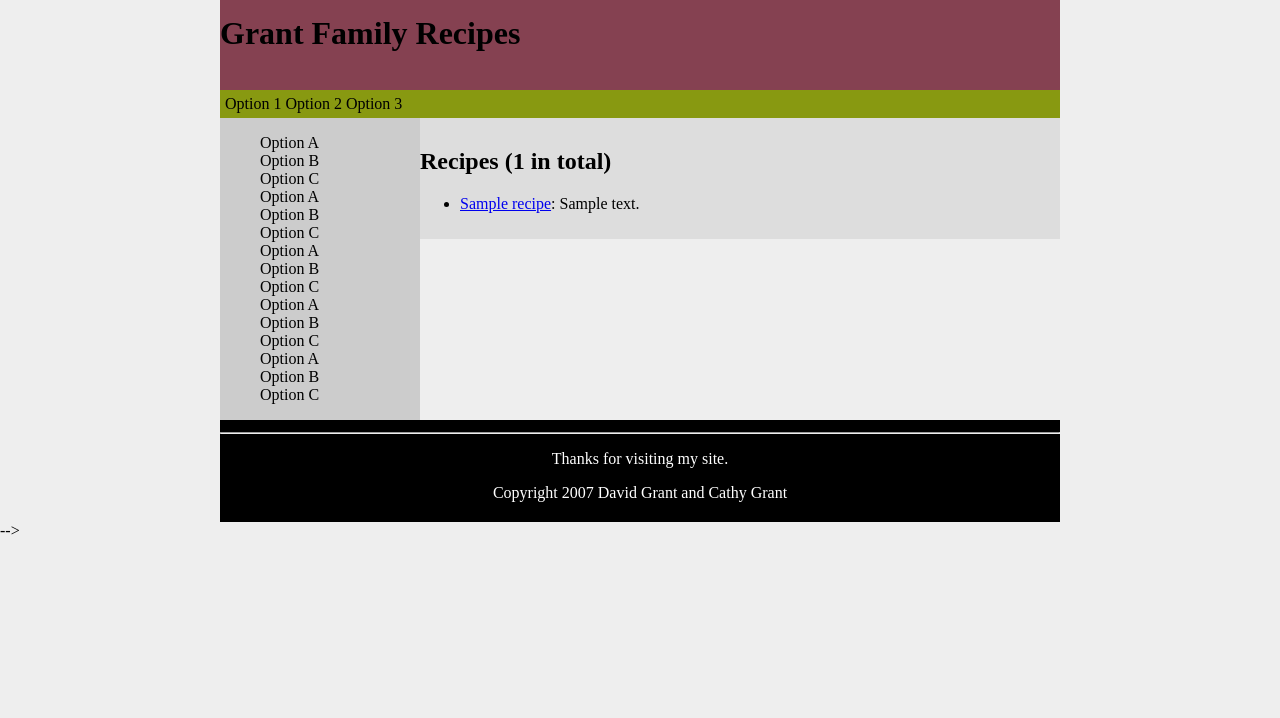
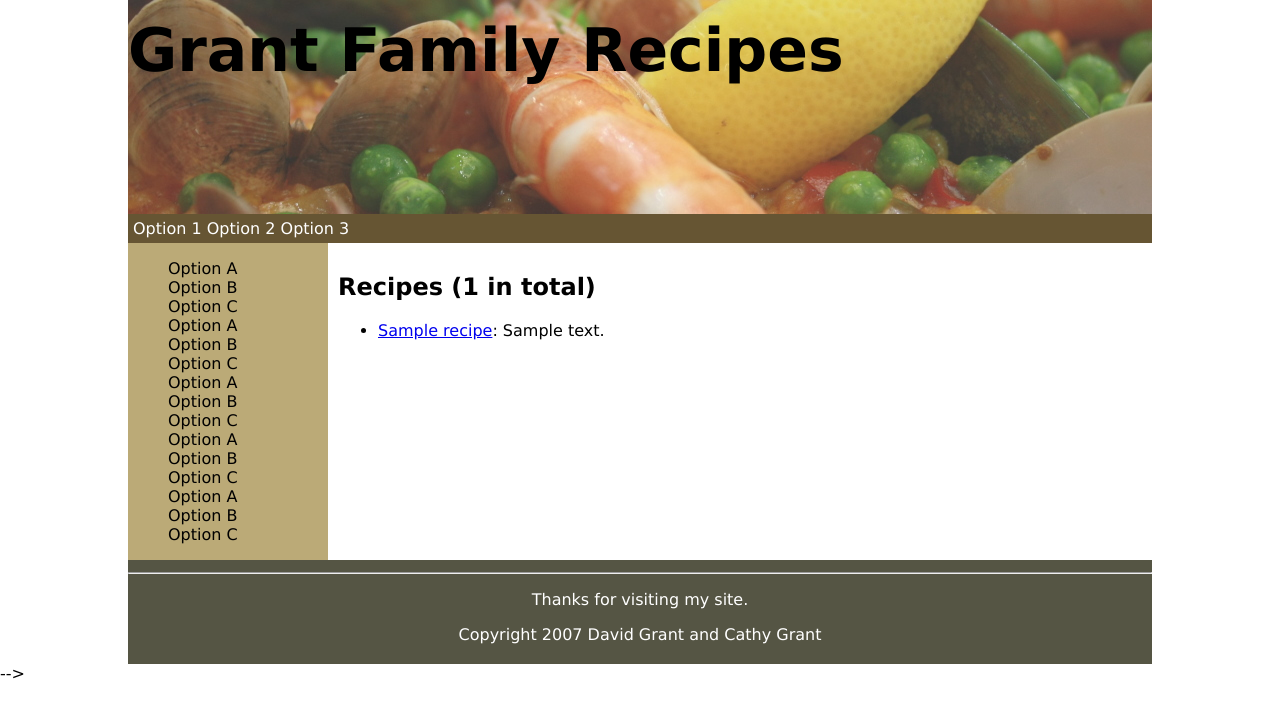
Before and after one commit to dgrant/django_recipes, a Django app: template templates/recipes/recipe_list.html in a window 1280 px wide. Shown: the top 718 px of the page. Run offline with Django 3.2, Linux system fonts and the light colour scheme; the template is opened without the code that fills it: most values are stand-ins (such as "Sample title", 1, 10 or a date in 2020).

Commit message:
Reference template: -Tidied up template -Added banner -Removed simple direction/ingredient style Misc: -Made django 1.0 compatible

```diff
--- a/forms.py
+++ b/forms.py
@@ -1,5 +1,5 @@
-from django import newforms as forms
-from django.newforms import form_for_model
+from django import forms
+from django.forms import form_for_model
 from recipes.models import Recipe, Unit
 
 RecipeForm = form_for_model(Recipe)
--- a/media/css/recipes.css
+++ b/media/css/recipes.css
@@ -1,29 +1,53 @@
+/*
+vibrant
+	#775511
+	#775522
+	#bb4400
+	#ffaa00
+	#ddcc55
+
+dull
+	#665533
+	#555544
+	#996644
+	#ccaa55
+	#bbaa77
+*/
+
 html, body {
 	margin: 0;
 	padding: 0;
-	background:#eee;
+/*	background:#bbaa77;*/
+	background:#ffffff;
 	color:#000;
+	font-family: helvetica, sans-serif;
+	font-family: "Lucida Sans Unicode","Lucida Grande",sans-serif;
 /* 	min-width:800px; */
 	}
 
 #maincontainer {
-	background:#eee;
-    width:840px; /* Width of main container */
+	background:#ccaa55;
+    width:1024px; /* Width of main container */
     margin:0 auto; /* Center the container on page */
 	background: url(leftcolumn-bg.png) top left repeat-y;
 	}
 
 #topsection {
-	background:#854151;
-	height:90px; /* Height of top section */
+	/*background:#854151;*/
+	background: url(banner.jpg);
+	height:214px; /* Height of top section */
 	}
 #topsection h1 {
 	margin: 0;
 	padding-top: 15px;
+	color: #FFFFF;
+	font-size: 60px;
+	font-family: verdana;
 	}
 #nav {
-    background:#891;
-	padding: 5px;
+    background:#665533;
+    padding: 5px;
+    color: #fff;
     }
 #nav ul {
 	margin: 0;
@@ -41,13 +65,13 @@ html, body {
 	padding: 0;
 	margin-bottom: 0px;
 /* 	margin-left: 200px; */
-/* 	background: #eee; */
+	background: #bbaa77;
 	}
 #contentcolumn{
-	background: #ddd;
+/*	background: #ccaa55;*/
+	background: #ffffff;
 	margin-left: 200px;
-	padding-bottom: 10px;
-	padding-top: 10px;
+	padding: 10px 10px 10px 10px;
 /*	margin-bottom: 10px;*/
 /* 	margin-top: -20px; */
 	}
@@ -56,8 +80,8 @@ html, body {
 	width: 200px;
 	margin-top: 0px;
 	padding: 0;
-	margin-left: -840px;
-	background: #ccc;
+	margin-left: -1024px;
+	background: #bbaa77;
 	}
 #leftcolumn ul {
 /*	padding: 0;
@@ -75,8 +99,8 @@ html, body {
 	float: left;
 	width: 300px;
 	text-align: right;
-	margin: 0px;
-	padding: 	0px;
+	margin: 0px 0px 0px 100px;
+	padding: 0px;
 	font-style: italic;
 /* 	border: thin dotted black; */
 /* 	overflow:auto; */
@@ -92,8 +116,8 @@ html, body {
 .directions {
 /*     background:#eee; */
 	float: right;
-	width: 290px;
-	margin: 2;
+	width: 300px;
+	margin: 0px 100px 0px 0px;
 	padding: 0px 2px;
 /* 	overflow:auto; */
     }
@@ -125,7 +149,7 @@ html, body {
 #footer {
 	clear: left;
 	width: 100%;
-	background: black;
+	background: #555544;
 	color: #FFF;
 	text-align: center;
 	padding: 4px 0;
--- a/recipes/urls.py
+++ b/recipes/urls.py
@@ -20,11 +20,11 @@ recipe_detail_info = {
     "template_object_name" : "recipe",
 }
 
-urlpatterns = patterns('cookbook.recipes.views',
+urlpatterns = patterns('recipes.views',
     (r'^search/$', 'search'),
 
     # list
-    (r'^recipes/$', list_detail.object_list, recipe_list_info),
+    (r'^$', list_detail.object_list, recipe_list_info),
 
     # detail
     (r'^recipe/(?P<object_id>\d+)/$', list_detail.object_detail, recipe_detail_info),
```
Also changed, not shown: recipes/models.py (+4 -4 lines), templates/recipes/recipe_detail.html (+7 -1 lines), media/css/banner.jpg (added).
